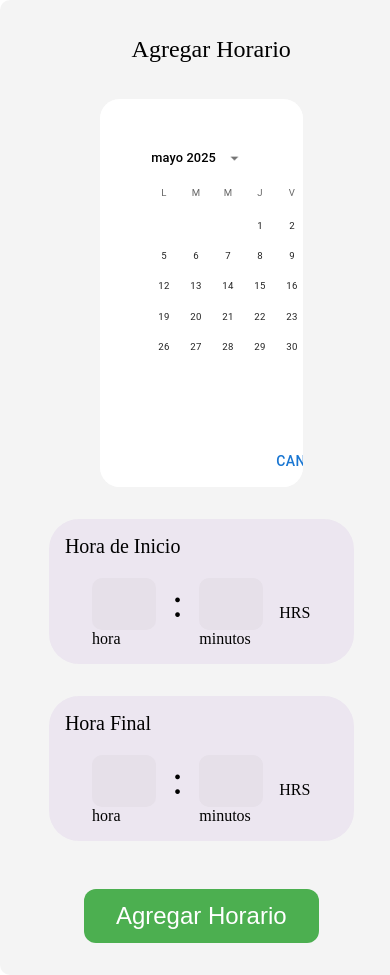
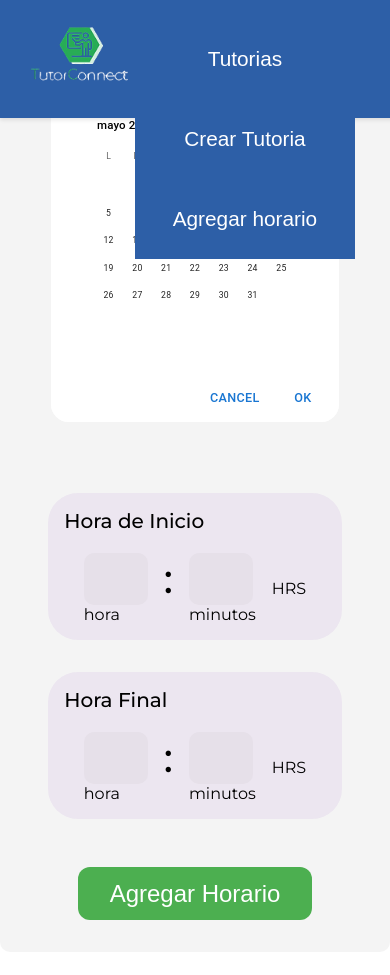
Before and after one commit to LuisAngel832/SistemaDeTutorias, a React (Vite) app: page /tutor/agregar-horario in a window 390 px wide. After the commit the page ends 952 px from the top, so only its background shows below. Built offline with nearby package versions, Linux system fonts and the light colour scheme.

Commit message:
responsive calendario

```diff
--- a/src/App.jsx
+++ b/src/App.jsx
@@ -10,7 +10,7 @@ import MainHorario from './pages/Tutor/AgregarHorario/Mainhorario';
 
 const App = () => {
   return (
-    <MainHorario/>
+    <AgregarHorario/>
   );
 };
 
--- a/src/pages/Tutor/AgregarHorario/Calendario.jsx
+++ b/src/pages/Tutor/AgregarHorario/Calendario.jsx
@@ -11,13 +11,15 @@ const Calendario = ({ fecha, setFecha }) => {
     <LocalizationProvider dateAdapter={AdapterDateFns} adapterLocale={es}>
       <Box
         sx={{
-          height: "100%",
-          backgroundColor: "white",
-          borderRadius: "20px",
-          border: "none",
-          overflow: "hidden",
-          width: "60%"
-        }}
+    backgroundColor: "white",
+    borderRadius: "20px",
+    overflow: "hidden",
+    width: "100%",
+    maxWidth: "320px", // Limita el ancho del calendario
+    margin: "0 auto", // Centrado
+    transform: "scale(0.9)", // Escalado para móvil
+    transformOrigin: "top center", // Escala desde arriba
+  }}
       >
         <StaticDatePicker
           value={fecha}
--- a/src/pages/Tutor/AgregarHorario/agregarHorarioR.css
+++ b/src/pages/Tutor/AgregarHorario/agregarHorarioR.css
@@ -70,3 +70,22 @@
     justify-content: center;
   }
 }
+
+@media (max-width: 480px) {
+  .MuiPickersLayout-root {
+    padding: 0 !important;
+    margin: 0 auto !important;
+  }
+
+  .MuiDateCalendar-root {
+    width: 100% !important;
+  }
+
+  .MuiPickersSlideTransition-root {
+    min-height: 300px; /* control sobre la altura interna del calendario */
+  }
+
+  .MuiDayCalendar-weekContainer {
+    justify-content: center;
+  }
+}
```
